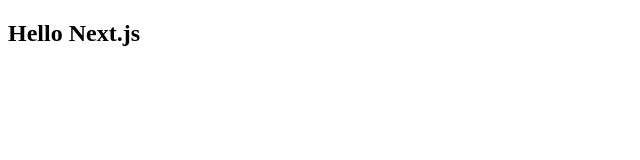
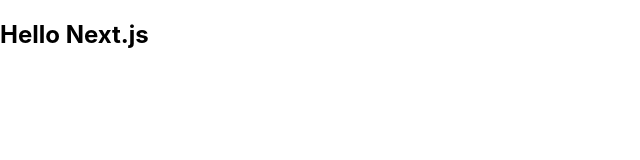
Before and after one commit to Growthers/blog, a Next.js app: page / in a window 1280 px wide. Shown: the top 160 px of the page, without its empty margins (0-640 px from the left). Built offline with nearby package versions, Linux system fonts and the light colour scheme.

Commit message:
fix: add _app.tsx

```diff
--- /dev/null
+++ b/src/pages/_app.tsx
@@ -0,0 +1,11 @@
+import "../styles/globals.css";
+import type { AppProps } from "next/app";
+
+const MyApp = ({ Component, pageProps }: AppProps): JSX.Element => (
+  <>
+    {/* eslint-disable-next-line react/jsx-props-no-spreading */}
+    <Component {...pageProps} />
+  </>
+);
+
+export default MyApp;
```
